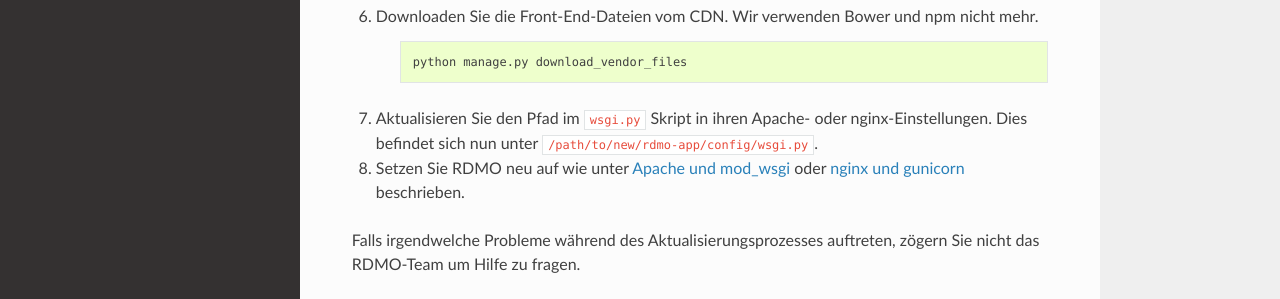
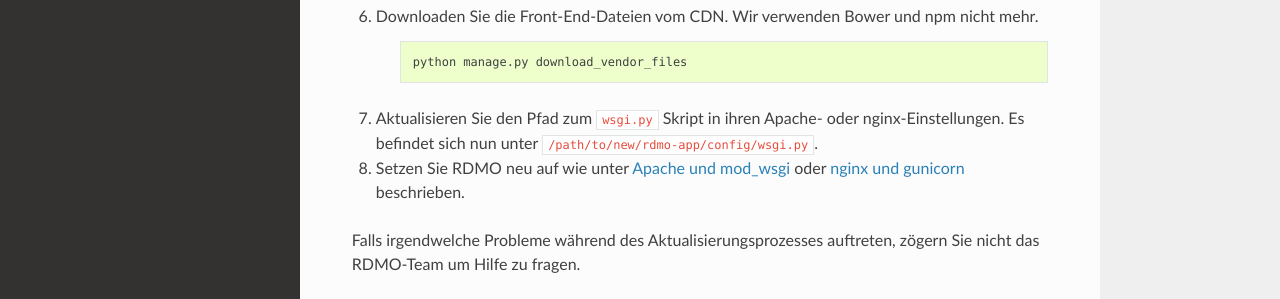
Before and after one commit to rdmorganiser/rdmo-docs-de, a Sphinx documentation site: the page built from docs/upgrade/index.rst, in a window 1280 px wide and 900 px high, scrolled down 968 px. Shown: the part 410-709 px from the top of the window. Built offline with Sphinx 7.4.7 and the Read the Docs theme 2.0.0, drawn with Linux system fonts in a browser that asks for light colours.

Commit message:
Update index.rst

```diff
--- a/docs/upgrade/index.rst
+++ b/docs/upgrade/index.rst
@@ -58,7 +58,7 @@ Mit der Version 0.9.0 haben wir eine Separation von der ``rdmo-app`` und dem zen
 
         python manage.py download_vendor_files
 
-7) Aktualisieren Sie den Pfad im ``wsgi.py`` Skript in ihren Apache- oder nginx-Einstellungen. Dies befindet sich nun unter ``/path/to/new/rdmo-app/config/wsgi.py``.
+7) Aktualisieren Sie den Pfad zum ``wsgi.py`` Skript in ihren Apache- oder nginx-Einstellungen. Es befindet sich nun unter ``/path/to/new/rdmo-app/config/wsgi.py``.
 
 8) Setzen Sie RDMO neu auf wie unter :doc:`/deployment/apache` oder :doc:`/deployment/nginx` beschrieben.
 
```
